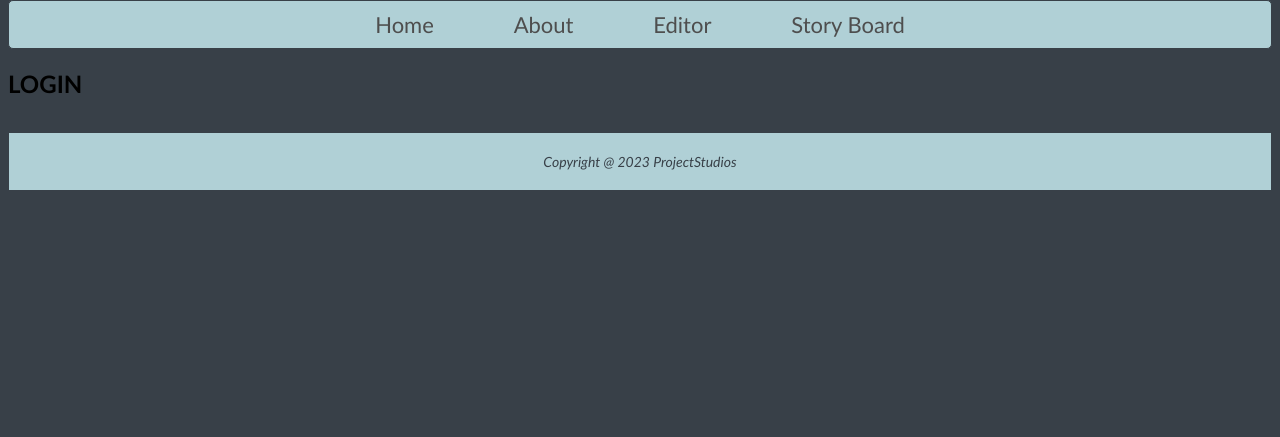
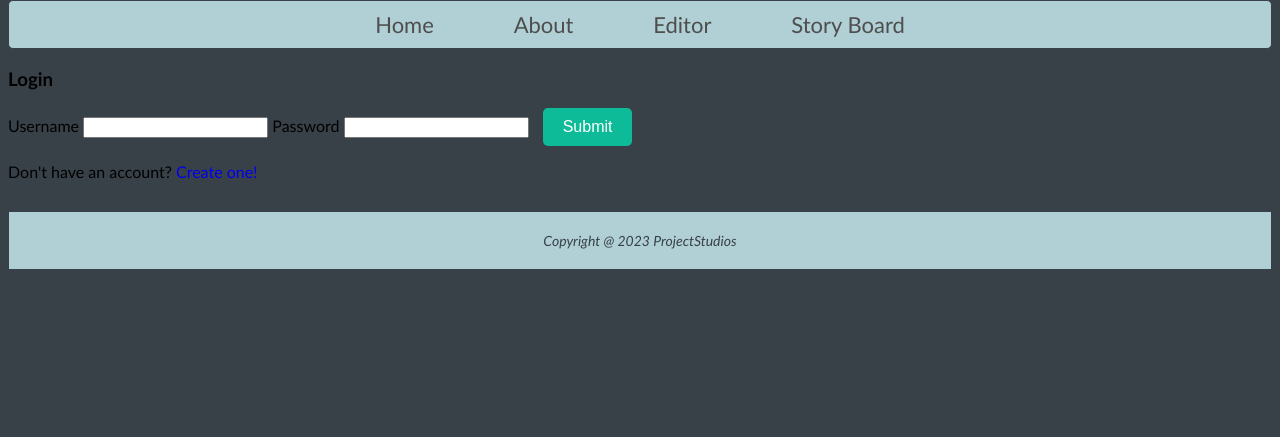
Before and after one commit to printf-julia-larsen/object.oriented.writing, a PHP site: page /login.php in a window 1280 px wide. Shown: the part 109-546 px from the top of the page. Run offline with PHP 8.4, Linux system fonts and the light colour scheme.

Commit message:
update changes

```diff
--- a/header.php
+++ b/header.php
@@ -4,7 +4,7 @@
                 <img class="logo" src="../resources/oowlogo.png" alt="oow logo">
                 <div class="login-wrapper">
                     <a href="login.php" class="login-title">Login</a>
-                    <a href="login.php" class="create-account">Create an Account</a>
+                    <a href="create-account.php" class="create-account">Create an Account</a>
                 </div>
             </div>
             <div class="ribbon">
--- a/index.php
+++ b/index.php
@@ -14,7 +14,7 @@
                         </p>
                         <div class="subtext-wrapper">
                             <p class="paragraph_body">
-                                🢖 Ready to jump in? <a class="subject">Get Started Now!</a> 🢔
+                                🢖 Ready to jump in? <a href="story-board.php" class="subject">Get Started Now!</a> 🢔
                             </p>
                             <p class="subtext">
                                 or <a href="create-account.php">Create an Account</a>
@@ -89,7 +89,7 @@
                         <p class="paragraph_body">If you are already familiar with how Object-oriented programming works, then perhaps you're ready to jump right in to the <a href="editor.php">Editor</a></p>
                         <p class="paragraph_body">Otherwise, it is reccomended that you dive further into how these concepts will be used in the <a href="about.php">About</a> page.</p>
 
-                        <p>But Wait! First <a href="login.php">Sign Up</a> for a Free Account in order to save and manage your objects.</p>
+                        <p>But Wait! First <a class="subject" href="create-account.php">Sign Up</a> for a Free Account in order to save and manage your objects.</p>
                     </div>
                 <div>
         </body>
--- a/login.php
+++ b/login.php
@@ -6,7 +6,19 @@
         </head>
         <body>
         <?php include('header.php'); ?>
-            <h2>LOGIN</h2>
+                        <div class="form_wrapper">
+                            <h3>Login</h3>
+                            <form method="POST" action="login_handler.php">
+                                <label for="username">Username</label>
+                                <input type="text" id="username" name="username">
+
+                                <label for="password">Password</label>
+                                <input type="text" id="password" name="password">
+
+                                <button type="submit" class="submit-button">Submit</button>
+                            </form>
+                            <p>Don't have an account? <a href="create-account.php">Create one!</a></p>
+                        </div>
         </body>
         <?php include('footer.php'); ?>
     </html>
--- a/story-board.php
+++ b/story-board.php
@@ -26,7 +26,7 @@
                     <div class="object-tag">Weapon</div>
                 </div>
                 <div class="object-wrapper">
-                    <p class="object-title">Create New Object</p>
+                    <a href="editor.php"><p class="object-title">Create New Object</p></a>
                 </div>
             </div>
         </body>
--- a/styles/bodystyles.css
+++ b/styles/bodystyles.css
@@ -23,6 +23,7 @@ hr {
 .paragraph_wrapper {
     background-color: #fff;
     padding: 30px;
+    padding-bottom: 10px;
     margin-left: 10%;
     margin-right: 10%;
     border: 1px solid #ccc;
@@ -78,6 +79,17 @@ hr {
     text-align: right;
     margin-bottom: 10%;
 }
+
+.form_wrapper::after {
+    content: "";
+    text-align: left;
+    font-size: 20px;
+    line-height: 1.5;
+    color: #6d6c6c;
+    display: block;
+    margin-bottom: 10px;
+}
+
 
 .clear-button, .submit-button {
     padding: 10px 20px;
```
Also changed, not shown: create-account.php (+18 -1 lines), login_handler.php (added, +19 -0 lines).
